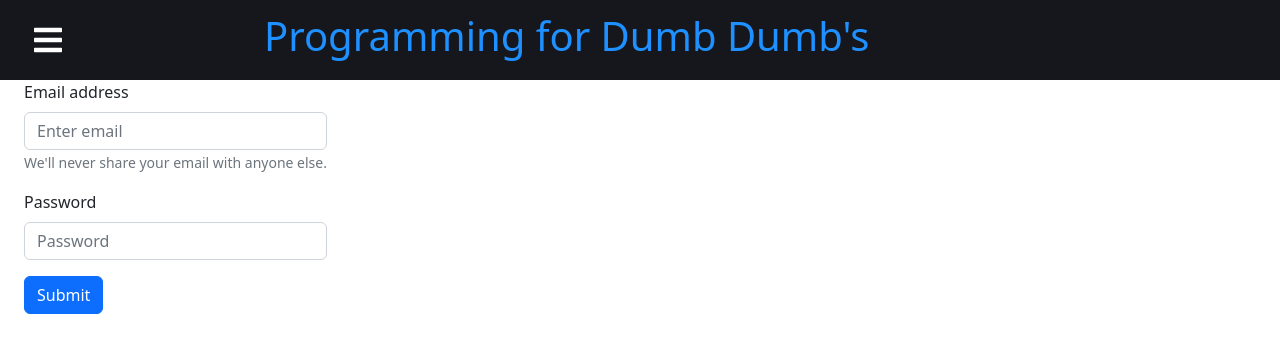
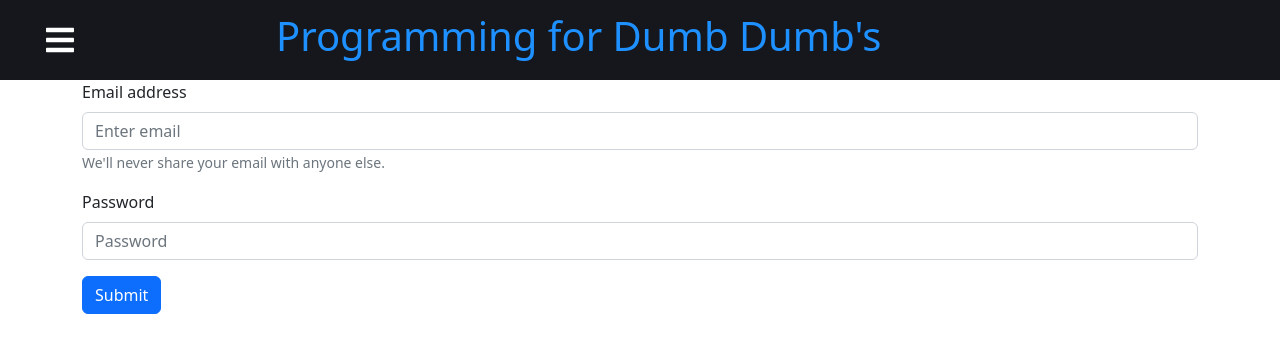
Before and after one commit to joboot/online-book-interface, a React (Create React App) app: page / in a window 1280 px wide. Shown: the top 352 px of the page. Built offline with nearby package versions, Linux system fonts and the light colour scheme.

Commit message:
Working on routes, did some cleaning

```diff
--- a/src/App.js
+++ b/src/App.js
@@ -13,12 +13,8 @@ function App() {
   return (
     <Router>
       <div className="App">
-        {<NavRoutes/>}
-        {/* <Header/> */}
-        {<Sidebar/>}
-        {/* {<SignIn/>} */}
-        {/* {<PageOne/>} */}
-        {<DefaultPage Page = {<SignIn/>}/>}
+        <NavRoutes/>
+        <DefaultPage Page = {<SignIn/>}/>
 
       </div>
     </Router>
--- a/src/components/DefaultPage.js
+++ b/src/components/DefaultPage.js
@@ -10,15 +10,10 @@ const DefaultPage = ({Page}) => {
     <div>
       <Container fluid>
           <Row >
-              <Col>
-              {/* <Header/> */}
-              </Col>
+            <Sidebar/>
           </Row>
           <Row>
-              {/* <Col md="auto"><Sidebar/></Col>
-              <Col md="auto"><PageOne/></Col> */}
-              {/* <Col md="auto"><SignIn/></Col> */}
-              <Col md="auto">{Page}</Col>
+            {Page}
           </Row>
       </Container>
     </div>
--- a/src/components/NavRoutes.js
+++ b/src/components/NavRoutes.js
@@ -5,14 +5,14 @@ import {
   Routes
 } from 'react-router-dom';
 import Home from '../pages/Home';
+import SignIn from '../pages/SignIn';
 import PageOne from '../pages/PageOne';
 
 const NavRoutes = () => (
-  // <Router>
   <Routes>
-    <Route exact path="/home" component={Home} />
-    {/* Add more routes here */}
-  {/* </Router> */}
+    <Route exact path="/" component={SignIn} />
+    <Route exact path="/Home" component={Home} />
+    <Route exact path="/PageOne" component={PageOne} />
   </Routes>
 );
 
--- a/src/pages/SignIn.js
+++ b/src/pages/SignIn.js
@@ -8,9 +8,9 @@ const SignIn = () => {
   const [email, setEmail] = useState();
   const [password, setPassword] = useState();
 
-  const onSubmit = () => {
+  const onSubmit = (path) => {
 		console.log("Sign in button");
-		navigate("./home")
+		navigate(path)
 	};
 
   return (
@@ -41,7 +41,9 @@ const SignIn = () => {
                     required
                     />
               </Form.Group>
-              <Button type="button" className="btn btn-primary" onClick={() => {onSubmit()}}>
+              {/* onClick={() => {onSubmit()}} */}
+              {/* href="/Home" */}
+              <Button type="button" className="btn btn-primary" onClick={() => {onSubmit("Home")}}>
 			          Submit
 		          </Button>
           </Form>
```
